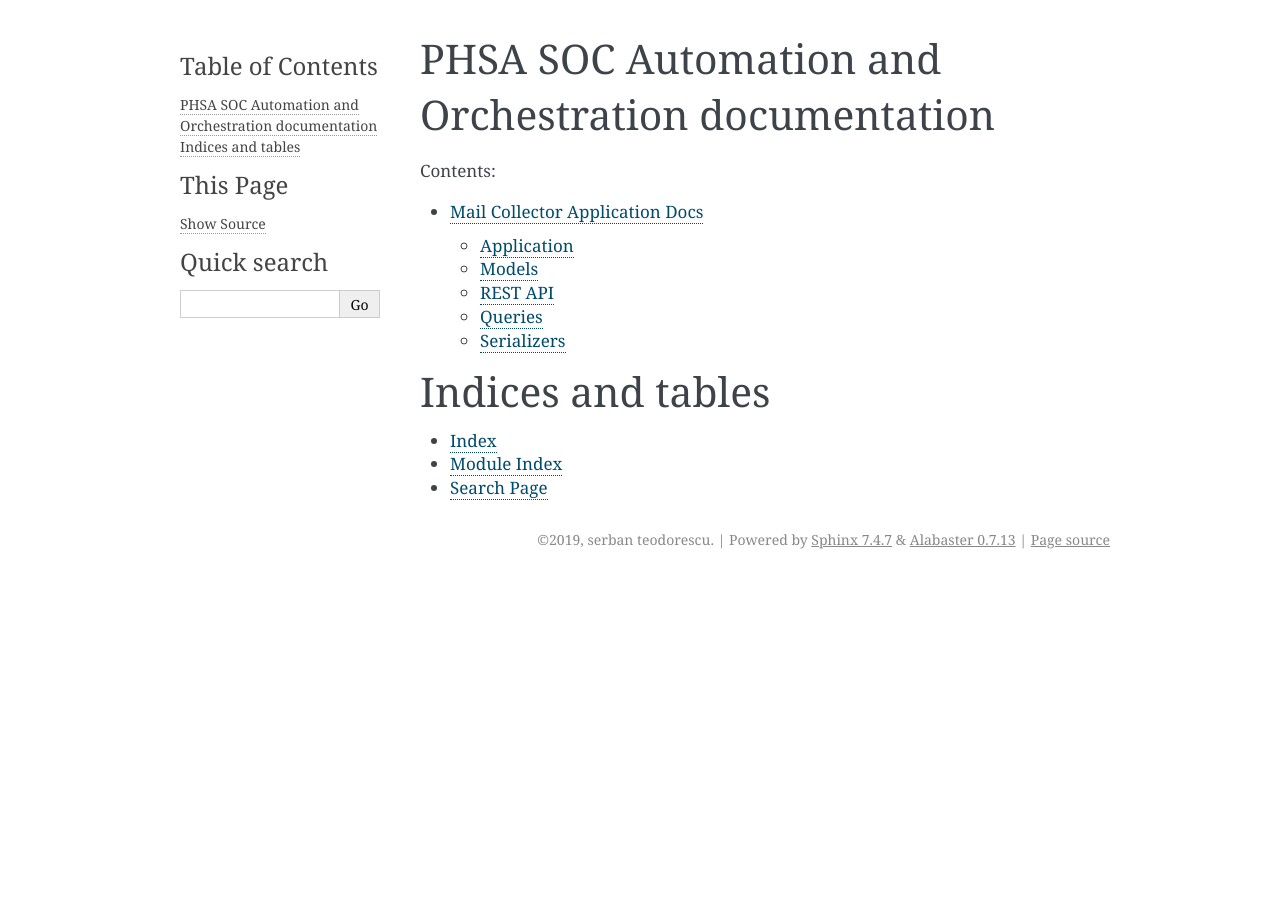
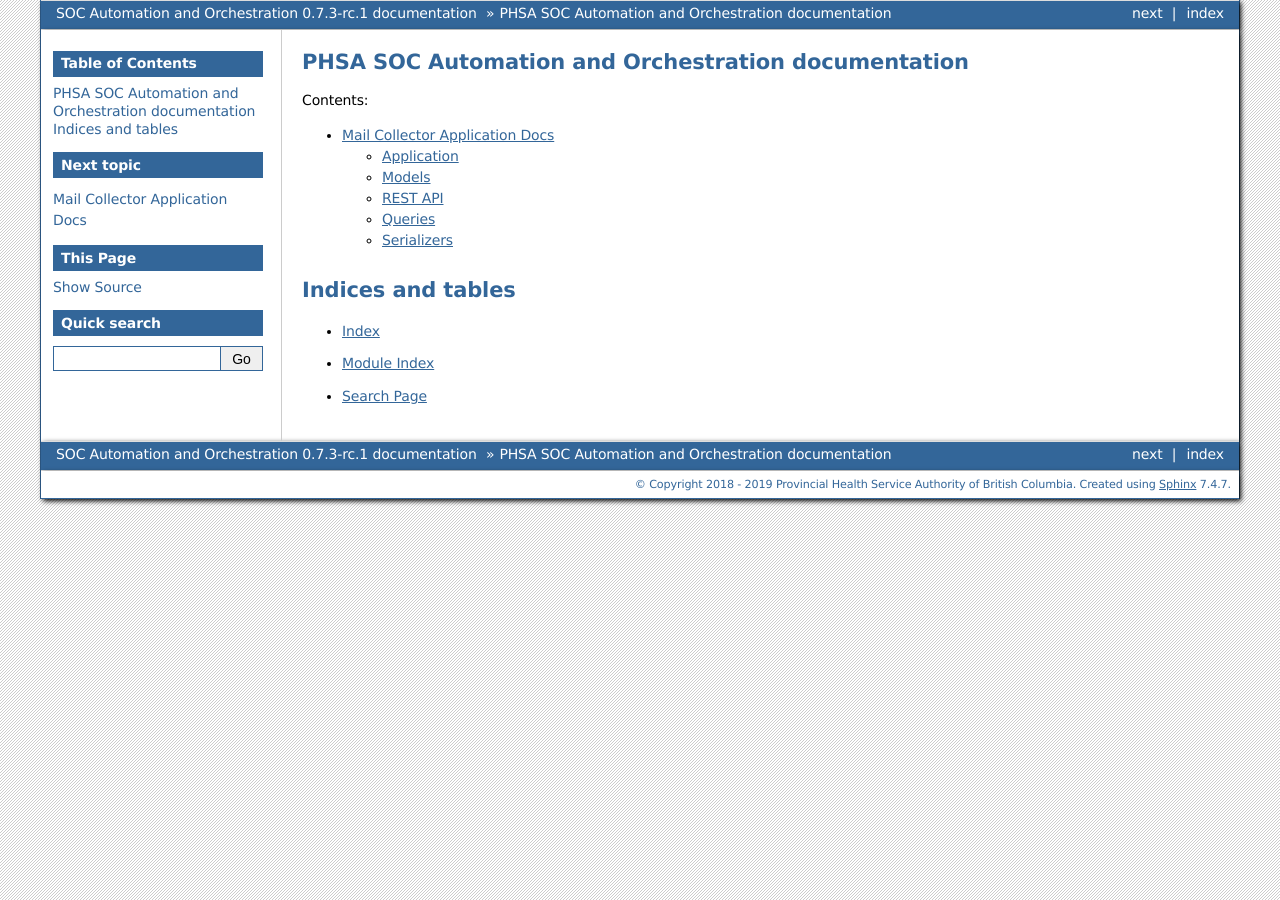
Before and after one commit to PHSAServiceOperationsCenter/PHSA-SOC, a Sphinx documentation site: the page built from docs/source/index.rst, in a window 1280 px wide. Built offline with Sphinx 7.4.7, drawn with Linux system fonts in a browser that asks for light colours.

Commit message:
polish the constants, add and configure extensions for intersphinx and viewcode, change the theme

```diff
--- a/docs/source/conf.py
+++ b/docs/source/conf.py
@@ -11,8 +11,12 @@
 # documentation root, use os.path.abspath to make it absolute, like shown here.
 #
 import os
+import socket
 import sys
+
 import django
+from django.conf import settings
+
 
 sys.path.insert(0, os.path.abspath('../../'))
 os.environ['DJANGO_SETTINGS_MODULE'] = 'p_soc_auto.settings'
@@ -21,9 +25,10 @@
 
 # -- Project information -----------------------------------------------------
 
-project = 'SOC_Automation'
-copyright = '2019, serban teodorescu'
-author = 'serban teodorescu'
+project = 'SOC Automation and Orchestration'
+copyright = (
+    '2018 - 2019 Provincial Health Service Authority of British Columbia')
+author = 'serban teodorescu, serban.teodoresch@phsa.ca'
 
 # The full version, including alpha/beta/rc tags
 release = '0.7.3-rc.1'
@@ -39,6 +44,8 @@
     'IPython.sphinxext.ipython_directive',
     'IPython.sphinxext.ipython_console_highlighting',
     'sphinx.ext.doctest',
+    'sphinx.ext.intersphinx',
+    'sphinx.ext.viewcode',
     'sphinx.ext.inheritance_diagram',
 ]
 
@@ -56,9 +63,21 @@
 # The theme to use for HTML and HTML Help pages.  See the documentation for
 # a list of builtin themes.
 #
-html_theme = 'alabaster'
+html_theme = 'bizstyle'
 
 # Add any paths that contain custom static files (such as style sheets) here,
 # relative to this directory. They are copied after the builtin static files,
 # so a file named "default.css" will overwrite the builtin "default.css".
 html_static_path = ['_static']
+
+intersphinx_mapping = {
+    'python': ('https://docs.python.org/3.6', None),
+    'django': ('http://docs.djangoproject.com/en/2.2/',
+               'http://docs.djangoproject.com/en/2.2/_objects/'), }
+
+DJANGO_ADMIN_DOCS_URL = '{}://{}:{}/admin/docs/models/'.format(
+    settings.SERVER_PROTO, socket.getfqdn(), settings.SERVER_PORT)
+
+rst_epilog = """
+    .. |admin_docs| replace:: {0}
+""".format(DJANGO_ADMIN_DOCS_URL)
```
